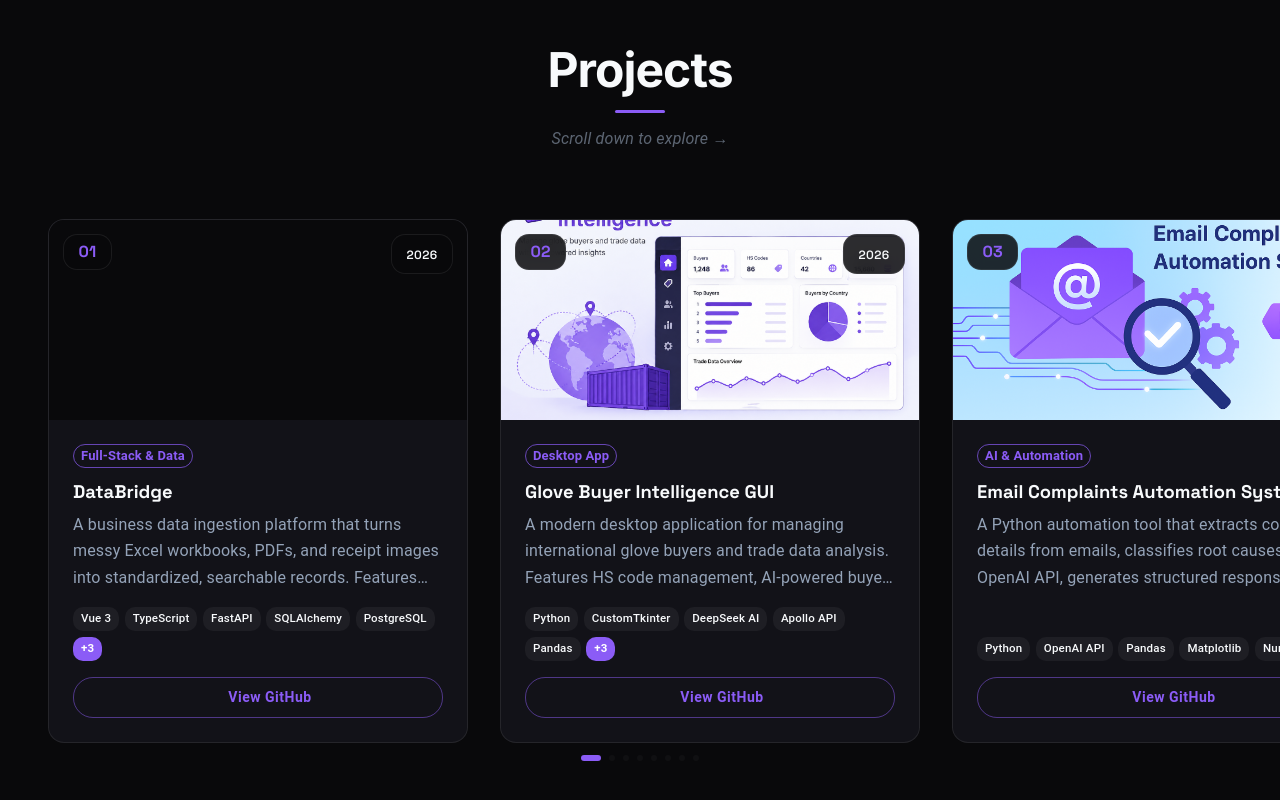
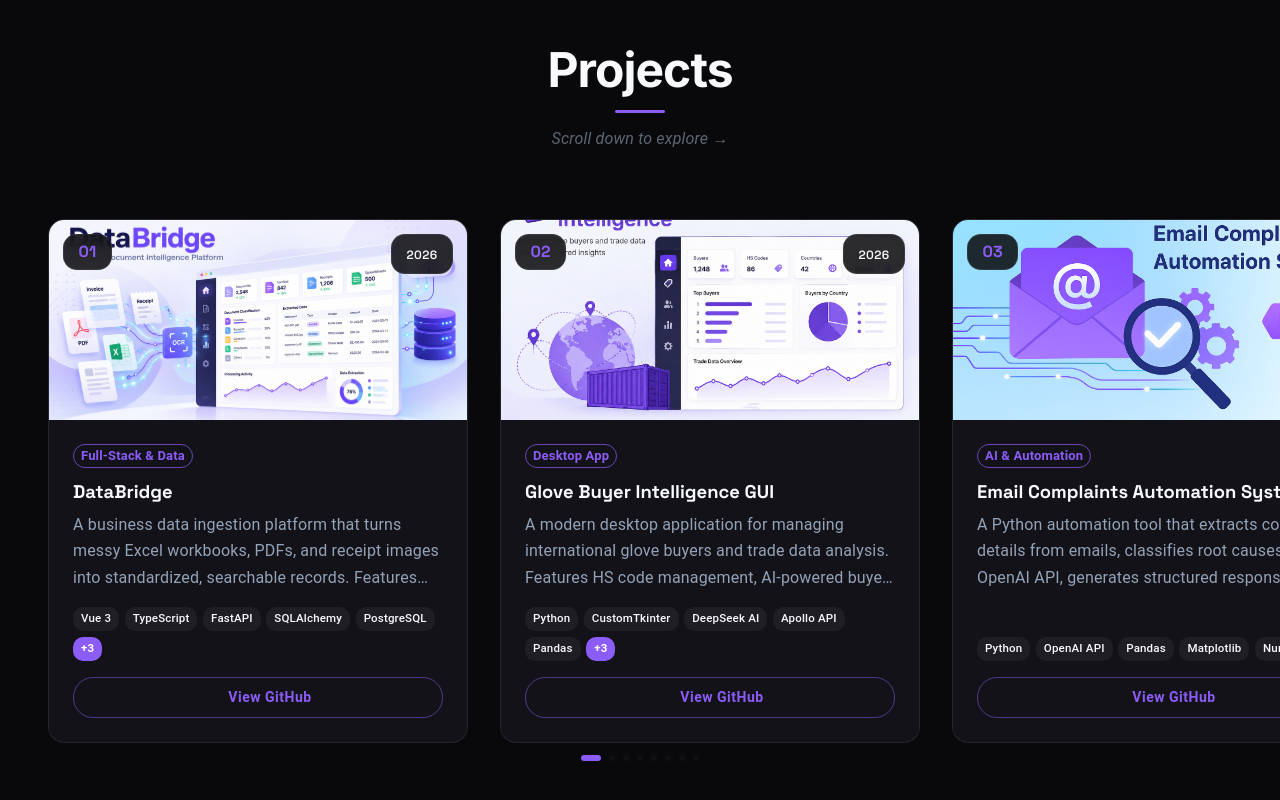
Before and after one commit to yewzhihao3/portfolio, a React (Create React App) app: page / in a window 1280 px wide. Shown: the part 4211-5011 px from the top of the page. Built offline with nearby package versions, Linux system fonts and the light colour scheme; some icons are missing.

Commit message:
fix: Point project cards to updated images
Co-Authored-By: Claude Sonnet 5.5 <noreply@anthropic.com>
Claude-Session: https://claude.ai/code/session_01PBi4uww8BdESXgGKuJnrp6

```diff
--- a/src/sections/Projects.tsx
+++ b/src/sections/Projects.tsx
@@ -32,7 +32,7 @@ const Projects = () => {
         "A business data ingestion platform that turns messy Excel workbooks, PDFs, and receipt images into standardized, searchable records. Features deterministic structure detection, reusable templates, batch import, AI Vision/OCR receipt extraction, multi-tenant workspaces with role-based access, analytics, and CSV/XLSX export.",
       technologies: ["Vue 3", "TypeScript", "FastAPI", "SQLAlchemy", "PostgreSQL", "Docker", "DeepSeek Vision", "Alembic"],
       github: "https://github.com/yewzhihao3/DataBridge",
-      image: "",
+      image: "/images/Databridge.png",
       date: "2026",
     },
     {
@@ -87,7 +87,7 @@ const Projects = () => {
         "An Online Pharmacy Management System for tracking inventory, managing prescriptions, recording sales, and handling automated reordering alerts.",
       technologies: ["Python", "OOP", "SQL"],
       github: "https://github.com/yewzhihao3/Side-Projects",
-      image: "/images/pharmacy.jpg",
+      image: "/images/pharmacy.png",
       date: "2023",
     },
     {
@@ -98,7 +98,7 @@ const Projects = () => {
         "A Python application for calculating monthly electric bill tariffs, tracking consumption history via CSV, and visualizing monthly usage trends.",
       technologies: ["Python", "Matplotlib", "CSV Data", "Data Visualization"],
       github: "https://github.com/yewzhihao3/Side-Projects",
-      image: "/images/eleteric.webp",
+      image: "/images/electric.png",
       date: "2022",
     },
     {
@@ -109,7 +109,7 @@ const Projects = () => {
         "An object-oriented banking application featuring account creation, fund deposits, withdrawals, transfers, and transaction history generation.",
       technologies: ["Python", "OOP", "File I/O"],
       github: "https://github.com/yewzhihao3/Side-Projects",
-      image: "/images/bank.jpg",
+      image: "/images/bank.png",
       date: "2022",
     },
   ];
```
